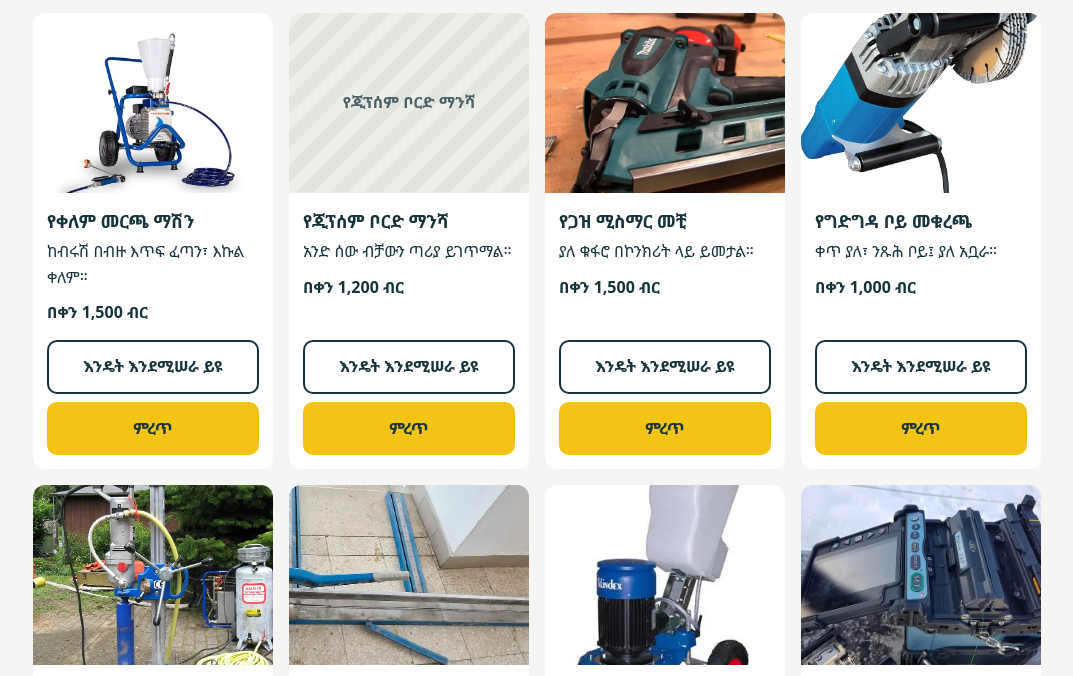
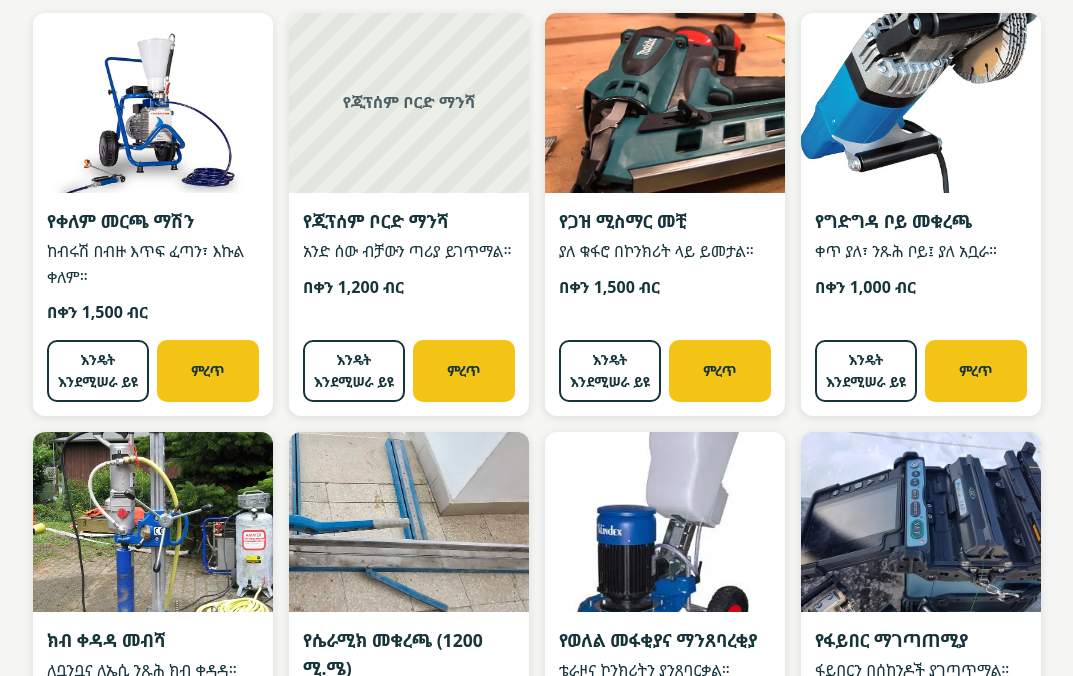
Before and after one commit to y123hak/muya-kiray, a plain HTML site: page index.html in a window 1280 px wide. Shown: the part 156-832 px from the top of the page, without its empty margins (103-1176 px from the left). Drawn offline with Linux system fonts and the light colour scheme.

Commit message:
Smaller side-by-side buttons, card shadow
Co-Authored-By: Claude Opus 5.5 <noreply@anthropic.com>

```diff
--- a/index.html
+++ b/index.html
@@ -27,15 +27,15 @@ nav{display:flex;justify-content:space-between;align-items:center;padding:10px 0
 section{padding:36px 0}
 h2{font-size:1.5rem;margin-bottom:18px}
 .cards{display:grid;gap:16px;grid-template-columns:repeat(auto-fill,minmax(230px,1fr))}
-.card{background:var(--card);border-radius:12px;overflow:hidden;display:flex;flex-direction:column}
+.card{background:var(--card);border-radius:12px;box-shadow:0 2px 8px rgba(21,52,59,.12);overflow:hidden;display:flex;flex-direction:column}
 .pic{aspect-ratio:4/3;background:repeating-linear-gradient(135deg,#eceee8 0 12px,#e3e6df 12px 24px);display:flex;align-items:center;justify-content:center;font-weight:700;color:var(--muted);text-align:center;padding:10px}
 .pic{position:relative}
 .pic img{position:absolute;inset:0;width:100%;height:100%;object-fit:cover;display:block}
 .body{padding:14px;display:flex;flex-direction:column;gap:4px;flex:1}
 .body h3{font-size:1.1rem}
 .price{font-weight:800;margin:6px 0 10px}
-.two{margin-top:auto;display:grid;gap:8px}
-.two .btn{text-align:center;font:inherit;font-weight:700;cursor:pointer}
+.two{margin-top:auto;display:grid;grid-template-columns:1fr 1fr;gap:8px}
+.two .btn{text-align:center;font:inherit;font-size:.85rem;font-weight:700;cursor:pointer;padding:7px 8px}
 #cart{position:fixed;left:16px;right:16px;bottom:16px;max-width:560px;margin:0 auto;display:none;justify-content:space-between;align-items:center;gap:10px;background:var(--ink);color:var(--bg);padding:10px 12px 10px 16px;border-radius:12px}
 body{padding-bottom:80px}
 .band{background:var(--ink);color:var(--bg);border-radius:14px;padding:28px 20px;text-align:center}
```
